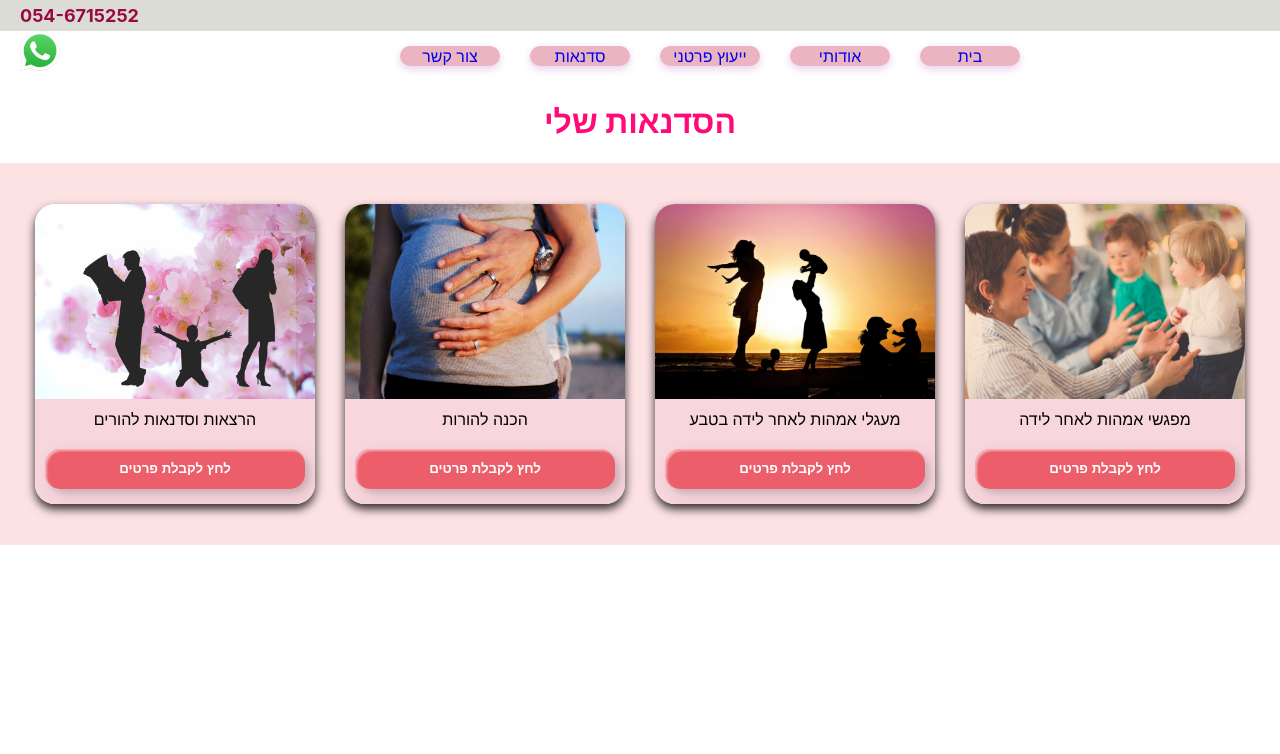
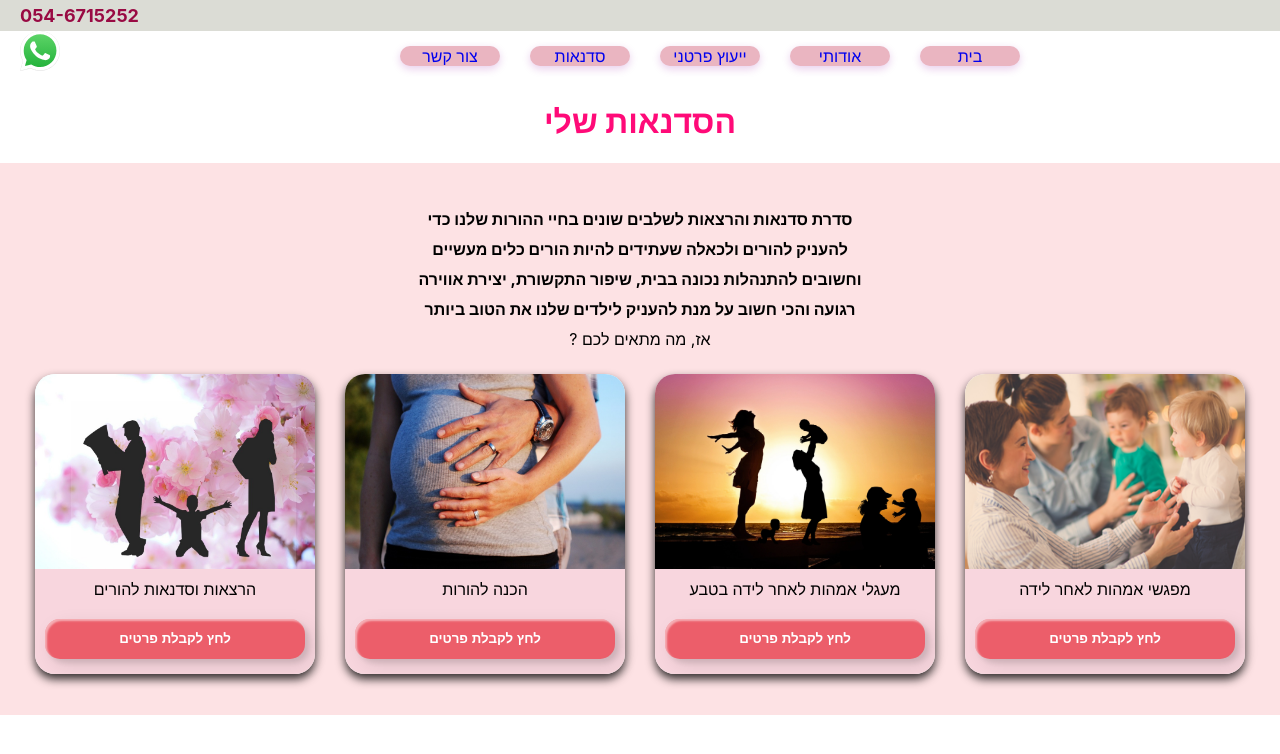
Before and after one commit to itaycs2407/Family-Consult, a React (Create React App) app: page /workshops in a window 1280 px wide. Shown: the top 754 px of the page. Built offline with nearby package versions, Linux system fonts and the light colour scheme; the HTML template or start-up script is replaced by a standard one.

Commit message:
workshop intro

```diff
--- a/src/pages/workshops.tsx
+++ b/src/pages/workshops.tsx
@@ -6,14 +6,36 @@ import { workshopsInfo } from "../constant/workshopsData";
 import { locale } from "../locale/locale";
 import { StyledImageContainer } from "./home";
 
+const IntroContainer = styled.div`
+  text-align: center;
+  line-height: 30px;
+  width: 35%;
+  margin-bottom: 20px;
+`;
+
+const CenteredStyledImageContainer = styled(StyledImageContainer)`
+  flex-direction: column;
+  align-items: center;
+`;
+
 const Workshops: React.FC = () => {
   useEffect(() => {
     window.scrollTo(0, 0);
   }, []);
+
   return (
     <>
       <Header>{locale("workshopsHeader")}</Header>
-      <StyledImageContainer>
+      <CenteredStyledImageContainer>
+        <IntroContainer>
+          <b>
+            סדרת סדנאות והרצאות לשלבים שונים בחיי ההורות שלנו כדי להעניק להורים
+            ולכאלה שעתידים להיות הורים כלים מעשיים וחשובים להתנהלות נכונה בבית,
+            שיפור התקשורת, יצירת אווירה רגועה והכי חשוב על מנת להעניק לילדים
+            שלנו את הטוב ביותר
+          </b>
+          <br />? אז, מה מתאים לכם
+        </IntroContainer>
         <StyledContainer>
           {workshopsInfo.map((workshop) => (
             <WorkshopItem
@@ -23,7 +45,7 @@ const Workshops: React.FC = () => {
             />
           ))}
         </StyledContainer>
-      </StyledImageContainer>
+      </CenteredStyledImageContainer>
     </>
   );
 };
```
